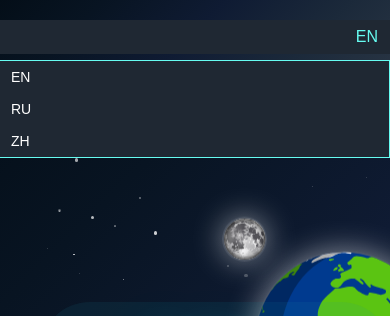
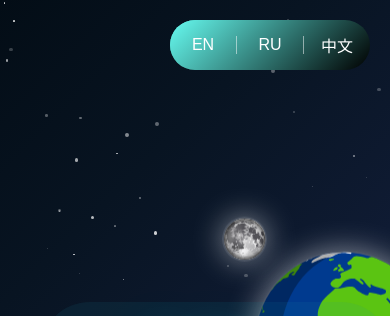
Before and after one commit to Alim686/SunSpace, a plain HTML site: page index.html in a window 390 px wide. Both pictures are taken after a click on the button "EN". Shown: the top 316 px of the page. Drawn offline with Linux system fonts and the light colour scheme.

Commit message:
Updated translation functionality and fixed link issues

```diff
--- a/index.html
+++ b/index.html
@@ -20,19 +20,18 @@
   <!-- Навигация -->
   <nav class="navbar">
     <div class="language-selector">
-      <button id="language-btn">EN</button>
-      <ul id="language-list">
-          <li data-lang="en">EN</li>
-          <li data-lang="ru">RU</li>
-          <li data-lang="zh">ZH</li> <!-- Китайский язык иероглифами -->
-      </ul>
+      <button id="language-btn" class="round-btn">
+          <span class="btn-text">EN</span>
+      </button>
+      <div id="language-options" class="language-options">
+          <button class="lang-option" data-lang="en">EN</button>
+          <button class="lang-option" data-lang="ru">RU</button>
+          <button class="lang-option" data-lang="zh">中文</button>
       </div>
+  </div>
+</nav>
 
-    <a href="#description">About</a>
-    <a href="#how-to-buy">How to buy</a>
-    <a href="#tokenomics">Tokenomics</a>
-    <a href="#roadmap">Roadmap</a>
-  </nav>
+
 
   <!-- Контентные секции -->
   <div class="content-wrapper">
@@ -56,7 +55,6 @@
         </div>
       </div>
     </section>
-
 
     <section id="tokenomics" class="section">
       <div class="content">
--- a/language.js
+++ b/language.js
@@ -1,4 +1,4 @@
-// Контент на трёх языках
+// Объект с переводами для трёх языков
 const translations = {
     en: {
         "description": {
@@ -127,7 +127,7 @@ function updateContent(language) {
     const contentSections = document.querySelectorAll('.section');
     contentSections.forEach(section => {
         const id = section.id;
-        const sectionData = content[language][id];
+        const sectionData = translations[language][id];
         section.querySelector('h1, h2').textContent = sectionData.title;
         const pElement = section.querySelector('p:not(.important-info)');
         if (pElement) {
@@ -159,28 +159,35 @@ function updateContent(language) {
     });
 }
 
-// Обработчик клика на кнопке переключения языка
+// Обработчик клика по основной кнопке
 document.getElementById('language-btn').addEventListener('click', function() {
-    const languageList = document.getElementById('language-list');
-    if (languageList.style.display === 'none' || languageList.style.display === '') {
-        languageList.style.display = 'block';
+    const languageOptions = document.getElementById('language-options');
+    const languageSelector = document.querySelector('.language-selector');
+
+    // Переключение классов для анимации расширения
+    languageSelector.classList.toggle('expanded');
+
+    if (languageSelector.classList.contains('expanded')) {
+        languageOptions.classList.add('expanded');
     } else {
-        languageList.style.display = 'none';
+        languageOptions.classList.remove('expanded');
     }
 });
 
-// Обработчик клика по элементам выпадающего списка языков
-document.querySelectorAll('#language-list li').forEach(function(langItem) {
+// Обработчик выбора языка
+document.querySelectorAll('.lang-option').forEach(function(langItem) {
     langItem.addEventListener('click', function() {
         const selectedLang = this.getAttribute('data-lang');
-        document.getElementById('language-btn').textContent = selectedLang.toUpperCase();
-        document.getElementById('language-list').style.display = 'none';
+        document.querySelector('.btn-text').textContent = selectedLang.toUpperCase();
+        const languageOptions = document.getElementById('language-options');
+        const languageSelector = document.querySelector('.language-selector');
+        languageOptions.classList.remove('expanded');
+        languageSelector.classList.remove('expanded');
         updateContent(selectedLang);
     });
 });
 
-// Установка языка по умолчанию при загрузке страницы
+// Начальная настройка контента при загрузке страницы
 document.addEventListener('DOMContentLoaded', () => {
     updateContent('en');
-    document.getElementById('language-list').style.display = 'none';
 });
--- a/styles.css
+++ b/styles.css
@@ -289,7 +289,7 @@ ul, ol {
 }
 
 .important-info {
-    background-color: #00bcd4; /* Обновляем цвет фона */
+    background: linear-gradient(135deg, #66fcf1, #000000);
     color: #ffffff;
     padding: 15px;
     border-radius: 40px;
@@ -361,21 +361,15 @@ h2 {
 
 .token-address-btn {
     display: inline-block;
-    background-color: #00bcd4;
+    background: linear-gradient(135deg, #66fcf1, #000000);
     color: #ffffff;
     padding: 10px 20px;
     border-radius: 30px;
     text-decoration: none;
     font-weight: bold;
     margin-top: 20px;
-    text-shadow:
-        0 0 5px #00bcd4,
-        0 0 10px #00bcd4,
-        0 0 20px #00bcd4,
-        0 0 30px #00ffff,
-        0 0 40px #00ffff,
-        0 0 50px #00ffff,
-        0 0 60px #00ffff;
+    box-shadow: 0 0 10px rgba(0, 188, 212, 0.7); /* Добавляем тень */
+
 }
 
 
@@ -409,7 +403,7 @@ h2 {
     position: relative;
     width: 40px;
     height: 40px;
-    background-color: #00bcd4;
+    background: linear-gradient(135deg, #66fcf1, #000000);
     border-radius: 50%;
     display: flex;
     align-items: center;
@@ -424,8 +418,8 @@ h2 {
 
 .roadmap-item.completed .roadmap-point,
 .roadmap-item.current .roadmap-point {
-    background-color: #00ff00; /* Зеленый цвет для завершенных и текущего пунктов */
-    box-shadow: 0 0 15px 5px rgba(0, 255, 0, 0.7);
+    background-color: #0fda6a; /* Зеленый цвет для завершенных и текущего пунктов */
+    box-shadow: 0 0 15px 5px rgba(8, 252, 117, 0.7);
 }
 
 .roadmap-path:before {
@@ -435,97 +429,90 @@ h2 {
     top: 0;
     width: 4px;
     height: 100%;
-    background: linear-gradient(to bottom, #00ff00 0%, #00ff00 30%, #00bcd4 30%, #00bcd4 100%); /* Зеленая линия до третьего пункта */
+    background: linear-gradient(to bottom, #5dfc9f 0%, #40cc7f 30%, #00bcd4 30%, #1fadc0 100%); /* Зеленая линия до третьего пункта */
     z-index: 0;
     transform: translateX(50%);
 }
 
 
-/* Основные стили для навигации */
-.navbar {
-    display: flex;
-    justify-content: space-between;
-    align-items: center;
-    padding: 10px 20px;
-    background: linear-gradient(135deg, #030d16, #081422, #0f1b33, #1b293a, #293544);
-    position: fixed;
-    width: 100%;
-    top: 0;
-    z-index: 100;
+.language-selector {
+    position: absolute;
+    top: 20px; /* Отступ от верхней части экрана */
+    left: 50%; /* Выравнивание по центру относительно левого края */
+    transform: translateX(-50%); /* Корректируем смещение, чтобы центрировать */
+    z-index: 2;
 }
 
-.navbar a {
+
+.round-btn {
+    width: 50px;
+    height: 50px;
+    border-radius: 50%;
+    background: linear-gradient(135deg, #66fcf1, #000000);
+    display: flex;
+    align-items: center;
+    justify-content: center;
+    font-size: 16px;
     color: #ffffff;
-    text-decoration: none;
-    padding: 10px;
-    font-size: 18px;
+    border: none;
+    cursor: pointer;
+    position: relative;
+    z-index: 3;
 }
 
-.navbar a:hover {
-    color: #00bcd4; /* Обновляем цвет навигации */
+.language-options {
+    display: flex;
+    align-items: center;
+    justify-content: center;
+    position: absolute;
+    top: 0;
+    left: 0;
+    width: 50px;
+    height: 50px;
+    z-index: 2;
+    transition: all 0.4s ease;
+    opacity: 0;
+    overflow: hidden;
+    border-radius: 50%;
+    background: linear-gradient(135deg, #66fcf1, #000000);
 }
 
-.language-selector {
-    position: relative;
+.language-options.expanded {
+    width: 200px;
+    height: 50px;
+    border-radius: 25px;
+    opacity: 1;
+    z-index: 4;
 }
 
-#language-btn {
-    background-color: #1f2833;
-    color: #66fcf1;
+
+.lang-option {
+    background: none;
     border: none;
-    padding: 8px 12px;
+    color: #fff;
+    cursor: pointer;
     font-size: 16px;
-    cursor: pointer;
+    flex: 1;
+    text-align: center;
+    padding: 0;
+    margin: 0;
 }
 
-#language-list {
-    display: none;
-    position: absolute;
-    top: 40px;
-    left: 0;
-    background-color: #1f2833;
-    list-style-type: none;
-    padding: 0;
-    margin: 0;
-    border: 1px solid #66fcf1;
+.lang-option:hover {
+    color: #66fcf1;
 }
 
-#language-list li {
-    padding: 8px 12px;
-    cursor: pointer;
+.lang-option:not(:last-child) {
+    border-right: 1px solid rgba(255, 255, 255, 0.5); /* Разделительная линия */
 }
 
-#language-list li:hover {
-    background-color: #66fcf1;
-    color: #1f2833;
+.language-selector.expanded .round-btn {
+    /* Keep the button the same size */
+    width: 50px;
+    height: 50px;
+    border-radius: 50%;
 }
 
-/* Адаптивные стили для экранов шириной до 768px */
-@media (max-width: 768px) {
-    .navbar {
-        flex-direction: column;
-        align-items: flex-start;
-    }
-
-    .navbar a {
-        padding: 10px 15px;
-        font-size: 16px;
-    }
-
-    .language-selector {
-        margin-top: 10px;
-        width: 100%;
-        text-align: right;
-    }
-
-    #language-btn {
-        width: 100%;
-        text-align: right;
-    }
-
-    #language-list {
-        width: 100%;
-        left: auto;
-        right: 0;
-    }
+.language-selector.expanded .btn-text {
+    opacity: 0; /* Hide text when expanded */
 }
```
Lines whose indentation alone changed are shown as unchanged.
